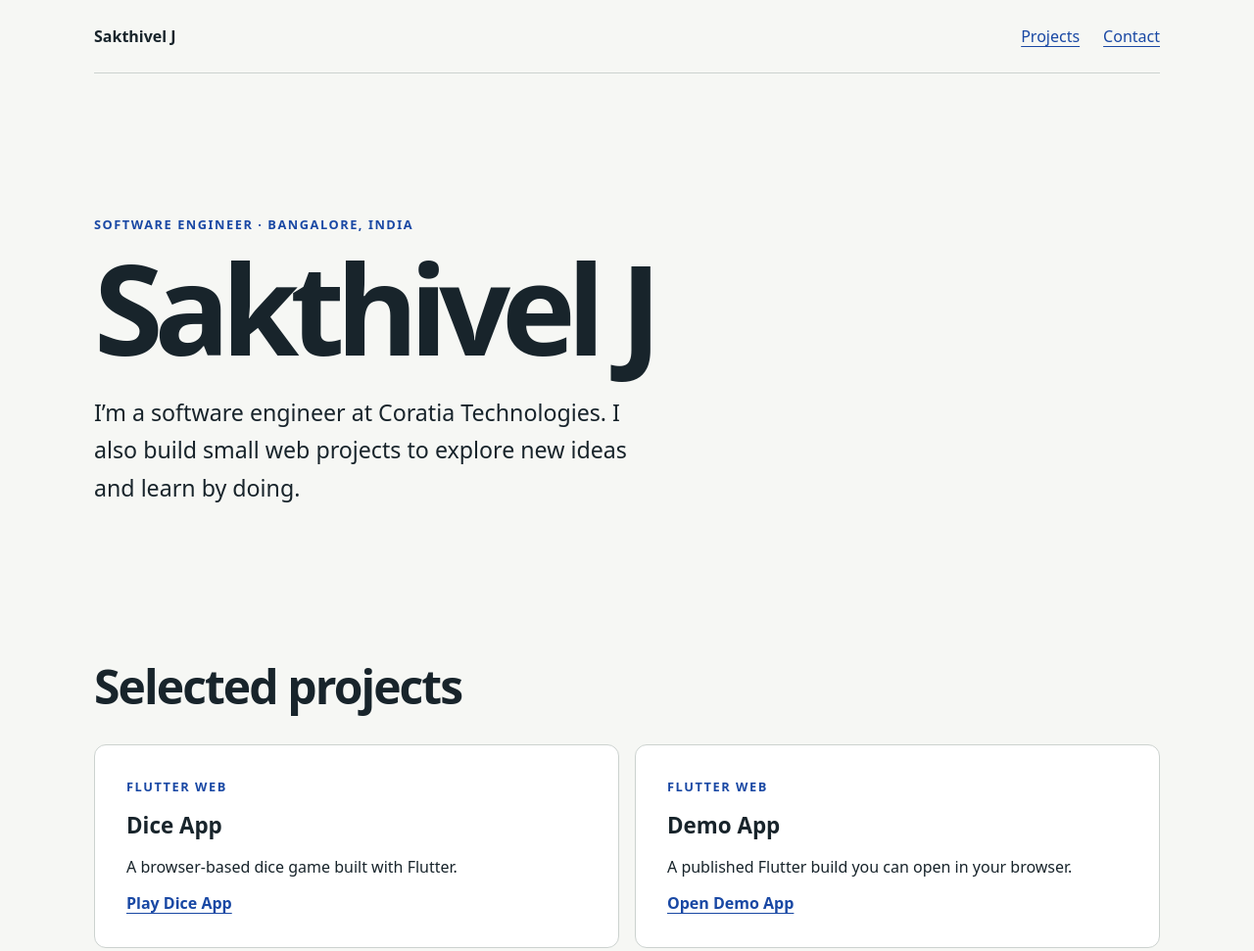
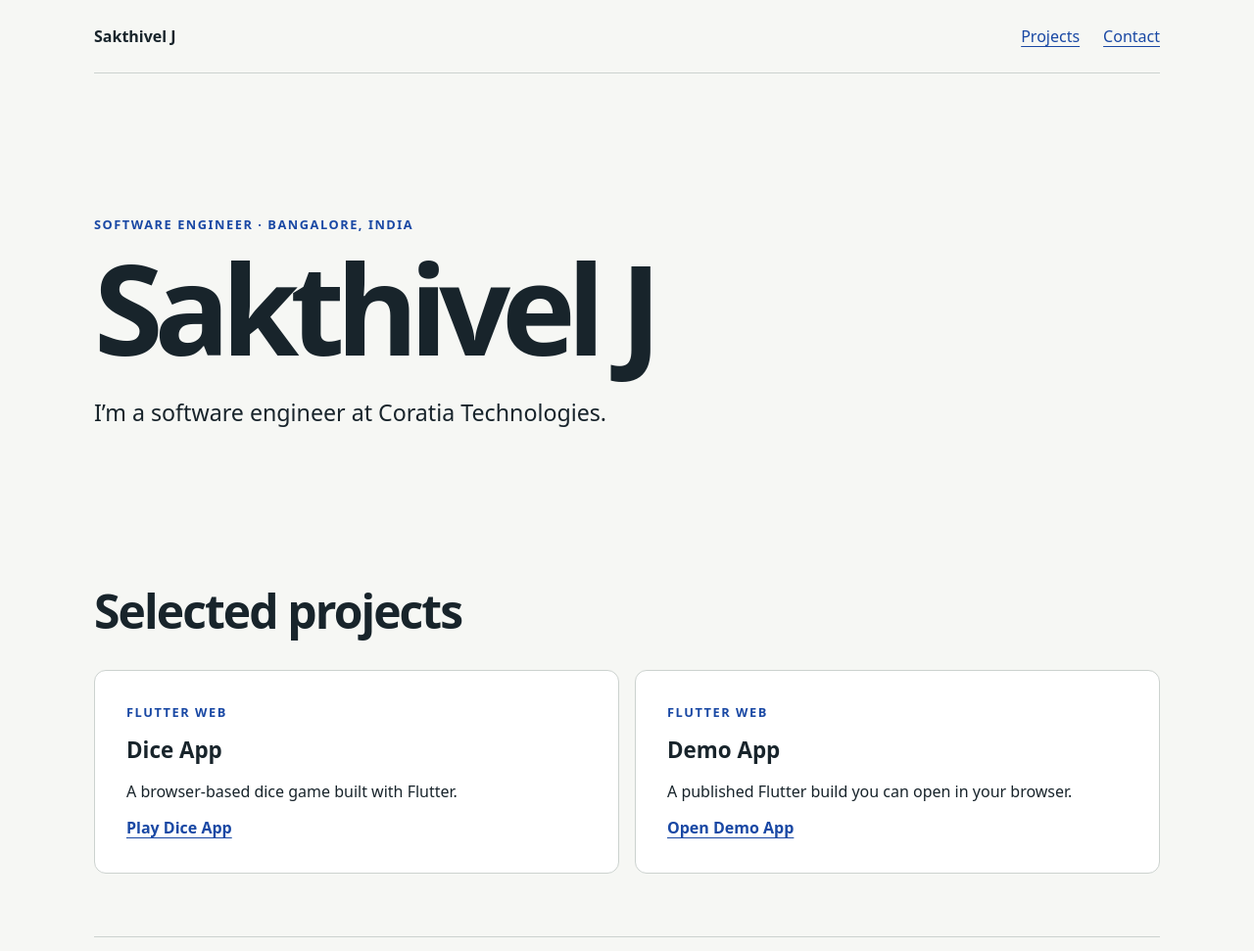
Before and after one commit to sakthivelj/sakthivelj.github.io, a plain HTML site: page index.html in a window 1280 px wide. Shown: the top 971 px of the page at 98% size. Drawn offline with Linux system fonts and the light colour scheme.

Commit message:
Shorten homepage introduction

```diff
--- a/index.html
+++ b/index.html
@@ -37,7 +37,7 @@
   <section class="intro" aria-labelledby="name">
     <p class="label">Software engineer · Bangalore, India</p>
     <h1 id="name">Sakthivel J</h1>
-    <p class="bio">I’m a software engineer at Coratia Technologies. I also build small web projects to explore new ideas and learn by doing.</p>
+    <p class="bio">I’m a software engineer at Coratia Technologies.</p>
   </section>
   <section id="projects" aria-labelledby="projects-title">
     <h2 id="projects-title">Selected projects</h2>
```
